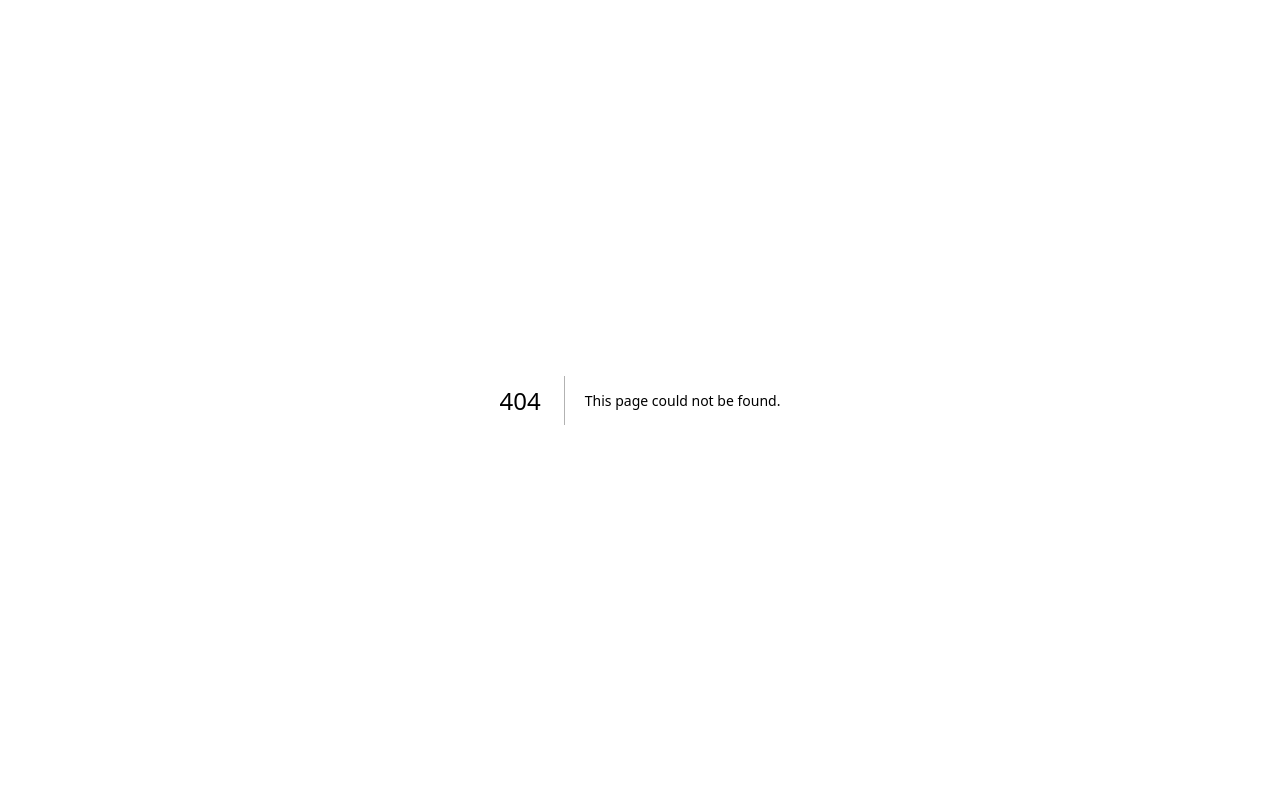
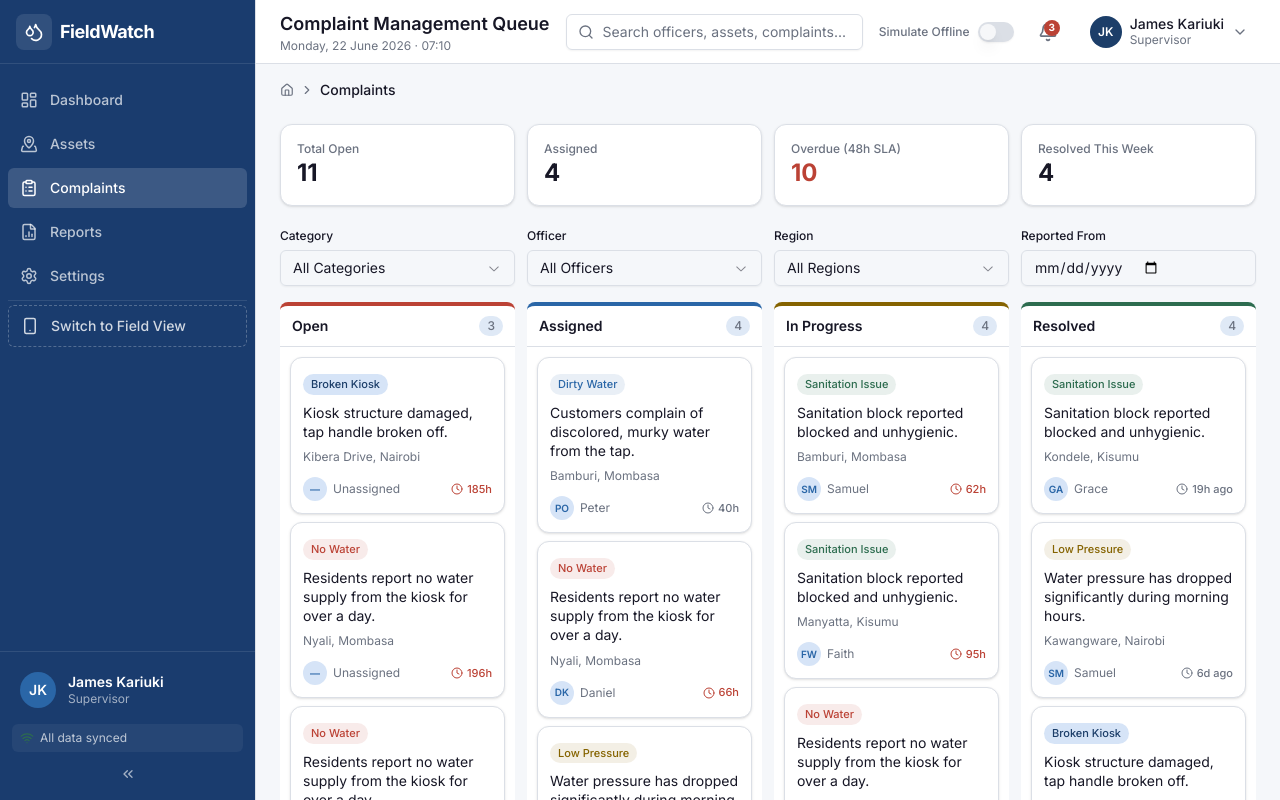
Before and after one commit to JosephNjorog/Wash-Field-Officer, a Next.js app: page /complaints in a window 1280 px wide. Before the commit this address had no page. Built offline with nearby package versions, Linux system fonts and the light colour scheme.

Commit message:
feat: add ComplaintsPage, ComplaintFilters, and ComplaintStats components for enhanced complaint management and filtering

```diff
--- /dev/null
+++ b/app/(shell)/complaints/page.tsx
@@ -0,0 +1,92 @@
+"use client";
+
+import { useMemo, useState } from "react";
+import { DndContext, type DragEndEvent } from "@dnd-kit/core";
+import { toast } from "sonner";
+import { ComplaintStats } from "@/components/complaints/complaint-stats";
+import { ComplaintFilters, type ComplaintFilterState } from "@/components/complaints/complaint-filters";
+import { KanbanColumn } from "@/components/complaints/kanban-column";
+import { ComplaintDrawer } from "@/components/complaints/complaint-drawer";
+import { useAppStore } from "@/lib/store";
+import { COMPLAINT_STATUS_LABELS, hoursSince } from "@/lib/utils";
+import type { Complaint, ComplaintStatus } from "@/lib/types";
+
+const COLUMNS: ComplaintStatus[] = ["open", "assigned", "in-progress", "resolved"];
+
+export default function ComplaintsPage() {
+  const complaints = useAppStore((s) => s.complaints);
+  const officers = useAppStore((s) => s.officers);
+  const updateComplaintStatus = useAppStore((s) => s.updateComplaintStatus);
+
+  const [activeComplaint, setActiveComplaint] = useState<Complaint | null>(null);
+  const [filters, setFilters] = useState<ComplaintFilterState>({
+    category: "all",
+    officerId: "all",
+    region: "all",
+    from: "",
+  });
+
+  const regions = useMemo(
+    () => Array.from(new Set(complaints.map((c) => c.region))).sort(),
+    [complaints]
+  );
+
+  const filtered = useMemo(() => {
+    return complaints.filter((c) => {
+      if (filters.category !== "all" && c.category !== filters.category) return false;
+      if (filters.officerId !== "all" && c.assignedOfficerId !== filters.officerId) return false;
+      if (filters.region !== "all" && c.region !== filters.region) return false;
+      if (filters.from && c.createdAt < filters.from) return false;
+      return true;
+    });
+  }, [complaints, filters]);
+
+  const byStatus = (status: ComplaintStatus) => filtered.filter((c) => c.status === status);
+
+  const totalOpen = filtered.filter((c) => c.status !== "resolved").length;
+  const assignedCount = filtered.filter((c) => c.status === "assigned").length;
+  const overdue = filtered.filter((c) => c.status !== "resolved" && hoursSince(c.createdAt) > 48).length;
+  const resolvedThisWeek = filtered.filter(
+    (c) => c.status === "resolved" && c.resolvedAt && hoursSince(c.resolvedAt) <= 24 * 7
+  ).length;
+
+  function handleDragEnd(event: DragEndEvent) {
+    const { active, over } = event;
+    if (!over) return;
+    const newStatus = over.id as ComplaintStatus;
+    const complaint = complaints.find((c) => c.id === active.id);
+    if (!complaint || complaint.status === newStatus) return;
+    updateComplaintStatus(complaint.id, newStatus);
+    toast.success(`${complaint.id} moved to ${COMPLAINT_STATUS_LABELS[newStatus]}`);
+  }
+
+  return (
+    <div className="space-y-4">
+      <ComplaintStats
+        totalOpen={totalOpen}
+        assigned={assignedCount}
+        overdue={overdue}
+        resolvedThisWeek={resolvedThisWeek}
+      />
+
+      <ComplaintFilters filters={filters} onChange={setFilters} officers={officers} regions={regions} />
+
+      <DndContext onDragEnd={handleDragEnd}>
+        <div className="grid grid-cols-1 gap-3 sm:grid-cols-2 lg:grid-cols-4">
+          {COLUMNS.map((status) => (
+            <KanbanColumn
+              key={status}
+              status={status}
+              label={COMPLAINT_STATUS_LABELS[status]}
+              complaints={byStatus(status)}
+              officers={officers}
+              onCardClick={setActiveComplaint}
+            />
+          ))}
+        </div>
+      </DndContext>
+
+      <ComplaintDrawer complaint={activeComplaint} onClose={() => setActiveComplaint(null)} />
+    </div>
+  );
+}
--- /dev/null
+++ b/components/complaints/complaint-filters.tsx
@@ -0,0 +1,107 @@
+"use client";
+
+import {
+  Select,
+  SelectContent,
+  SelectItem,
+  SelectTrigger,
+  SelectValue,
+} from "@/components/ui/select";
+import { Input } from "@/components/ui/input";
+import { Label } from "@/components/ui/label";
+import type { ComplaintCategory, Officer } from "@/lib/types";
+
+export interface ComplaintFilterState {
+  category: ComplaintCategory | "all";
+  officerId: string;
+  region: string;
+  from: string;
+}
+
+const CATEGORIES: ComplaintCategory[] = [
+  "No Water",
+  "Low Pressure",
+  "Dirty Water",
+  "Broken Kiosk",
+  "Sanitation Issue",
+];
+
+export function ComplaintFilters({
+  filters,
+  onChange,
+  officers,
+  regions,
+}: {
+  filters: ComplaintFilterState;
+  onChange: (filters: ComplaintFilterState) => void;
+  officers: Officer[];
+  regions: string[];
+}) {
+  return (
+    <div className="grid grid-cols-2 gap-3 sm:grid-cols-4">
+      <div className="space-y-1">
+        <Label className="text-xs">Category</Label>
+        <Select
+          value={filters.category}
+          onValueChange={(v) => onChange({ ...filters, category: v as ComplaintFilterState["category"] })}
+        >
+          <SelectTrigger className="h-9">
+            <SelectValue />
+          </SelectTrigger>
+          <SelectContent>
+            <SelectItem value="all">All Categories</SelectItem>
+            {CATEGORIES.map((c) => (
+              <SelectItem key={c} value={c}>
+                {c}
+              </SelectItem>
+            ))}
+          </SelectContent>
+        </Select>
+      </div>
+
+      <div className="space-y-1">
+        <Label className="text-xs">Officer</Label>
+        <Select value={filters.officerId} onValueChange={(v) => onChange({ ...filters, officerId: v })}>
+          <SelectTrigger className="h-9">
+            <SelectValue />
+          </SelectTrigger>
+          <SelectContent>
+            <SelectItem value="all">All Officers</SelectItem>
+            {officers.map((o) => (
+              <SelectItem key={o.id} value={o.id}>
+                {o.name}
+              </SelectItem>
+            ))}
+          </SelectContent>
+        </Select>
+      </div>
+
+      <div className="space-y-1">
+        <Label className="text-xs">Region</Label>
+        <Select value={filters.region} onValueChange={(v) => onChange({ ...filters, region: v })}>
+          <SelectTrigger className="h-9">
+            <SelectValue />
+          </SelectTrigger>
+          <SelectContent>
+            <SelectItem value="all">All Regions</SelectItem>
+            {regions.map((r) => (
+              <SelectItem key={r} value={r}>
+                {r}
+              </SelectItem>
+            ))}
+          </SelectContent>
+        </Select>
+      </div>
+
+      <div className="space-y-1">
+        <Label className="text-xs">Reported From</Label>
+        <Input
+          type="date"
+          className="h-9"
+          value={filters.from}
+          onChange={(e) => onChange({ ...filters, from: e.target.value })}
+        />
+      </div>
+    </div>
+  );
+}
--- /dev/null
+++ b/components/complaints/complaint-stats.tsx
@@ -0,0 +1,34 @@
+import { Card, CardContent } from "@/components/ui/card";
+import { cn } from "@/lib/utils";
+
+export function ComplaintStats({
+  totalOpen,
+  assigned,
+  overdue,
+  resolvedThisWeek,
+}: {
+  totalOpen: number;
+  assigned: number;
+  overdue: number;
+  resolvedThisWeek: number;
+}) {
+  const stats = [
+    { label: "Total Open", value: totalOpen },
+    { label: "Assigned", value: assigned },
+    { label: "Overdue (48h SLA)", value: overdue, alert: overdue > 0 },
+    { label: "Resolved This Week", value: resolvedThisWeek },
+  ];
+
+  return (
+    <div className="grid grid-cols-2 gap-3 sm:grid-cols-4">
+      {stats.map((s) => (
+        <Card key={s.label}>
+          <CardContent className="p-4">
+            <p className="text-xs font-medium text-muted-foreground">{s.label}</p>
+            <p className={cn("text-2xl font-bold", s.alert && "text-destructive")}>{s.value}</p>
+          </CardContent>
+        </Card>
+      ))}
+    </div>
+  );
+}
```
